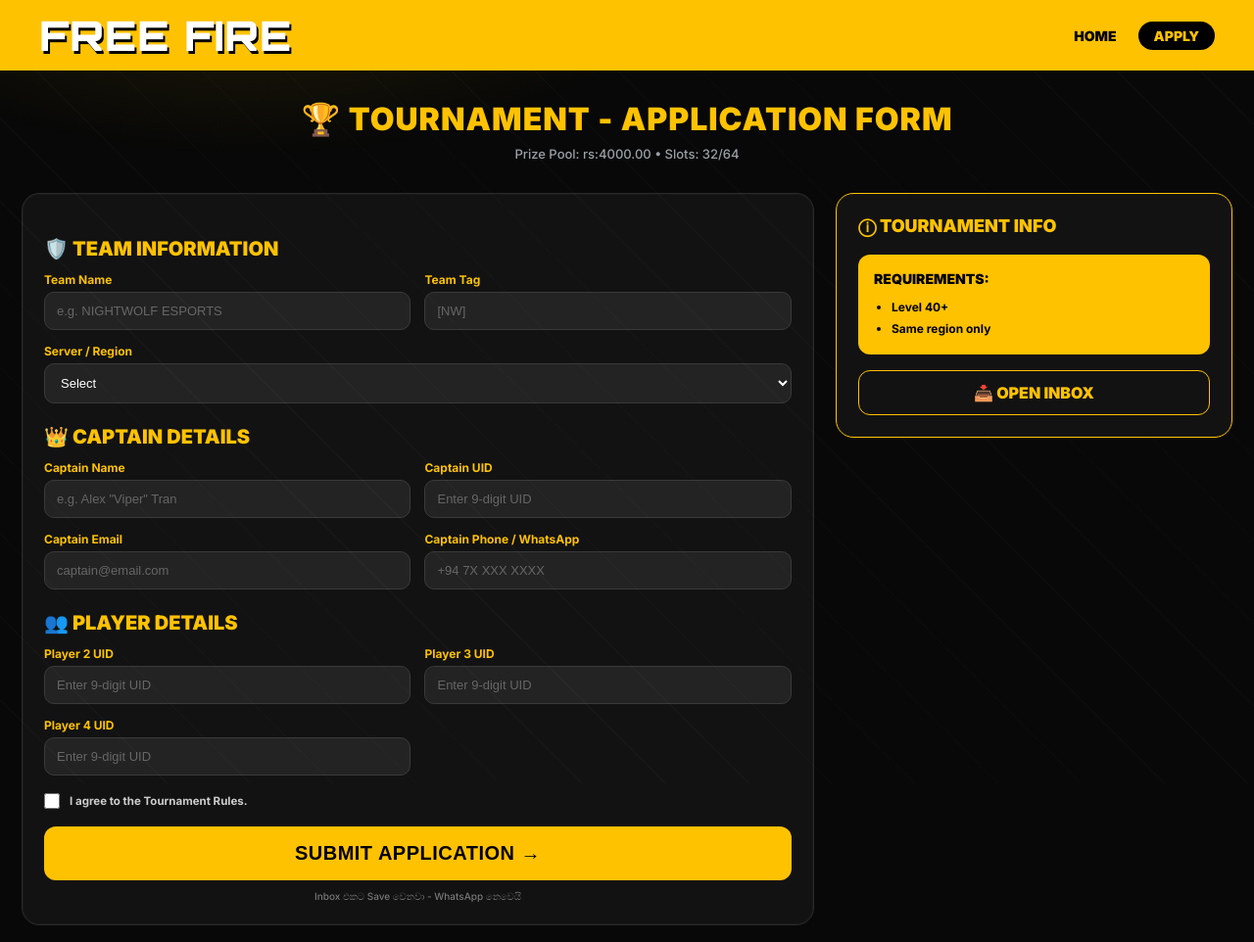
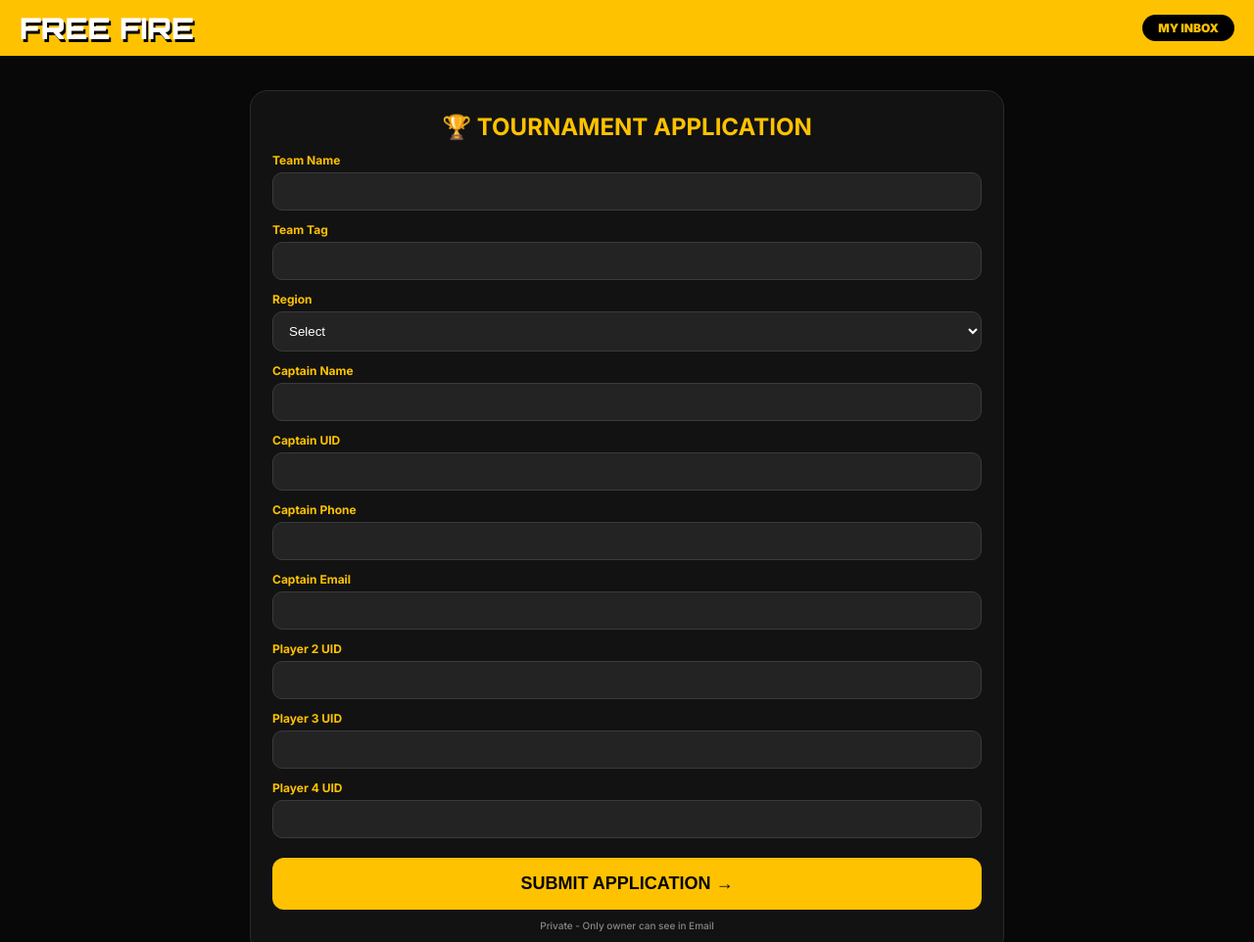
Before and after one commit to onlinerashmikayt-crypto/gaming-rashaa-pc, a plain HTML site: page FF from.html in a window 1280 px wide. Shown: the top 962 px of the page at 98% size. Drawn offline with Linux system fonts and the light colour scheme.

Commit message:
Update FF from.html

```diff
--- a/FF from.html
+++ b/FF from.html
@@ -1,122 +1,65 @@
 <!DOCTYPE html>
 <html lang="en">
 <head>
-<meta charset="UTF-8">
-<meta name="viewport" content="width=device-width, initial-scale=1.0">
-<title>Free Fire • Tournament Application</title>
+<meta charset="UTF-8"><meta name="viewport" content="width=device-width, initial-scale=1.0">
+<title>Free Fire • Application</title>
 <link href="https://fonts.googleapis.com/css2?family=Orbitron:wght@900&family=Inter:wght@500;700;900&display=swap" rel="stylesheet">
 <style>
-*{margin:0;padding:0;box-sizing:border-box}
-body{background:#080808;color:#fff;font-family:'Inter',sans-serif;overflow-x:hidden}
-body::before{content:'';position:fixed;inset:0;background:radial-gradient(800px 400px at 20% -10%, #ffcc0022 0%, transparent 60%),repeating-linear-gradient(45deg, #ffffff05 0 1px, transparent 1px 60px);pointer-events:none}
-.header{background:#FFC200;display:flex;align-items:center;justify-content:space-between;padding:10px 40px;position:sticky;top:0;z-index:10}
-.logo{font-family:'Orbitron',sans-serif;font-size:42px;font-weight:900;color:#fff;letter-spacing:1px;text-shadow:2px 3px 0 #000}
-.nav{display:flex;gap:22px;font-weight:900;font-size:14px;color:#000;align-items:center}
-.nav .active{background:#000;color:#FFC200;padding:6px 16px;border-radius:20px}
-.hero{text-align:center;padding:30px 15px 10px}
-.hero h1{color:#FFC200;font-size:32px;font-weight:900;letter-spacing:1px}
-.hero p{color:#9aa0a6;font-size:13px;margin-top:8px}
-.wrap{max-width:1280px;margin:0 auto;display:flex;gap:22px;padding:22px;flex-wrap:wrap}
-.card{background:#121212;border:1px solid #2a2a2a;border-radius:18px;padding:22px;box-shadow:0 0 0 1px #ffffff08 inset}
-.left{flex:1.7;min-width:360px}
-.right{flex:0.8;min-width:300px;border-color:#FFC200;height:fit-content;position:sticky;top:80px}
-.sec{display:flex;align-items:center;gap:8px;color:#FFC200;font-weight:900;font-size:20px;margin:22px 0 12px}
-.grid{display:grid;grid-template-columns:1fr 1fr;gap:14px}
-@media(max-width:800px){.grid{grid-template-columns:1fr}.wrap{padding:12px}.header{padding:10px 15px}.logo{font-size:28px}.right{position:relative;top:0}}
-label{color:#FFC200;font-size:12px;font-weight:700;margin-bottom:5px;display:block}
-.inp{width:100%;background:#232323;border:1px solid #3a3a3a;border-radius:10px;padding:11px 12px;color:#fff;font-size:13px;transition:.2s}
-.inp::placeholder{color:#666}
-.inp:focus{border-color:#FFC200;outline:none;background:#2c2c2c}
-.check{margin:18px 0;display:flex;gap:10px;font-size:11.5px;color:#ccc;line-height:1.4}
-.check input{accent-color:#FFC200;width:16px;height:16px}
-.btn{width:100%;background:#FFC200;color:#000;border:none;padding:16px;border-radius:12px;font-size:20px;font-weight:900;cursor:pointer;letter-spacing:.5px}
-.btn:hover{background:#ffe14d;transform:translateY(-1px)}
-.muted{font-size:10px;color:#777;text-align:center;margin-top:10px}
-.infoTitle{color:#FFC200;font-weight:900;font-size:18px;margin-bottom:18px;display:flex;gap:8px;align-items:center}
-.info{margin-bottom:20px;display:flex;gap:12px}
-.info b{font-size:14px;color:#fff}
-.info span{font-size:13px;color:#ddd}
-.yellow{background:#FFC200;color:#000;border-radius:12px;padding:16px;font-weight:900;font-size:14px}
-.yellow ul{margin:10px 0 0 18px;font-weight:700;font-size:12px;line-height:1.8}
-.down{margin-top:16px;border:1px solid #FFC200;color:#FFC200;text-align:center;padding:12px;border-radius:12px;font-weight:900;cursor:pointer}
-.down:hover{background:#FFC200;color:#000}
+*{margin:0;padding:0;box-sizing:border-box}body{background:#080808;color:#fff;font-family:'Inter',sans-serif}
+.header{background:#FFC200;display:flex;align-items:center;justify-content:space-between;padding:10px 20px;position:sticky;top:0;z-index:10}
+.logo{font-family:'Orbitron',sans-serif;font-size:30px;font-weight:900;color:#fff;text-shadow:2px 3px 0 #000}
+.wrap{max-width:800px;margin:20px auto;padding:15px}
+.card{background:#121212;border:1px solid #2a2a2a;border-radius:18px;padding:22px}
+label{color:#FFC200;font-size:12px;font-weight:700;margin-bottom:5px;display:block;margin-top:12px}
+.inp{width:100%;background:#232323;border:1px solid #3a3a3a;border-radius:10px;padding:11px 12px;color:#fff}
+.btn{width:100%;background:#FFC200;color:#000;border:none;padding:16px;border-radius:12px;font-size:18px;font-weight:900;cursor:pointer;margin-top:20px}
+.btn:disabled{background:#555}
 </style>
 </head>
 <body>
-<div class="header">
-<div class="logo">FREE FIRE</div>
-<div class="nav">
-<a href="index.html" style="color:#000;text-decoration:none"><span>HOME</span></a>
-<span class="active">APPLY</span>
-</div>
+<div class="header"><div class="logo">FREE FIRE</div><a href="inbox.html" style="background:#000;color:#FFC200;padding:6px 16px;border-radius:20px;text-decoration:none;font-weight:900;font-size:12px">MY INBOX</a></div>
+<div class="wrap">
+<form class="card" id="ffForm" action="https://formsubmit.co/rashmika19941030@gmail.com" method="POST">
+<h2 style="color:#FFC200;text-align:center">🏆 TOURNAMENT APPLICATION</h2>
+
+<!-- FormSubmit Settings - Private Save -->
+<input type="hidden" name="_subject" value="🔥 NEW FF TOURNAMENT APPLICATION!">
+<input type="hidden" name="_template" value="table">
+<input type="hidden" name="_captcha" value="false">
+<input type="hidden" name="_next" value="https://onlinerashmikayt-crypto.github.io/ga/thankyou.html">
+
+<label>Team Name</label><input class="inp" name="Team Name" required>
+<label>Team Tag</label><input class="inp" name="Team Tag" required>
+<label>Region</label><select class="inp" name="Region" required><option value="">Select</option><option>SG - Sri Lanka</option><option>Middle East</option></select>
+<label>Captain Name</label><input class="inp" name="Captain Name" required>
+<label>Captain UID</label><input class="inp" name="Captain UID" required>
+<label>Captain Phone</label><input class="inp" name="Captain Phone" required>
+<label>Captain Email</label><input class="inp" name="Captain Email" type="email" required>
+<label>Player 2 UID</label><input class="inp" name="Player 2 UID" required>
+<label>Player 3 UID</label><input class="inp" name="Player 3 UID" required>
+<label>Player 4 UID</label><input class="inp" name="Player 4 UID" required>
+
+<button class="btn" id="submitBtn" type="submit">SUBMIT APPLICATION →</button>
+<p style="font-size:10px;color:#888;text-align:center;margin-top:10px">Private - Only owner can see in Email</p>
+</form>
 </div>
 
-<div class="hero">
-<h1>🏆 TOURNAMENT - APPLICATION FORM</h1>
-<p>Prize Pool: rs:4000.00 • Slots: 32/64</p>
-</div>
-
-<div class="wrap">
-<form class="card left" id="ffForm">
-<div class="sec">🛡️ TEAM INFORMATION</div>
-<div class="grid">
-<div><label>Team Name</label><input class="inp" name="teamName" placeholder="e.g. NIGHTWOLF ESPORTS" required></div>
-<div><label>Team Tag</label><input class="inp" name="teamTag" placeholder="[NW]" required></div>
-<div style="grid-column:1/-1"><label>Server / Region</label>
-<select class="inp" name="region" required><option value="">Select</option><option>SG REGION - Sri Lanka</option><option>Middle East</option><option>Europe</option></select></div>
-</div>
-
-<div class="sec">👑 CAPTAIN DETAILS</div>
-<div class="grid">
-<div><label>Captain Name</label><input class="inp" name="capName" placeholder='e.g. Alex "Viper" Tran' required></div>
-<div><label>Captain UID</label><input class="inp" name="capUID" placeholder="Enter 9-digit UID" required></div>
-<div><label>Captain Email</label><input class="inp" name="email" type="email" placeholder="captain@email.com" required></div>
-<div><label>Captain Phone / WhatsApp</label><input class="inp" name="capPhone" placeholder="+94 7X XXX XXXX" required></div>
-</div>
-
-<div class="sec">👥 PLAYER DETAILS</div>
-<div class="grid">
-<div><label>Player 2 UID</label><input class="inp" name="p2" placeholder="Enter 9-digit UID" required></div>
-<div><label>Player 3 UID</label><input class="inp" name="p3" placeholder="Enter 9-digit UID" required></div>
-<div><label>Player 4 UID</label><input class="inp" name="p4" placeholder="Enter 9-digit UID" required></div>
-</div>
-
-<label class="check"><input type="checkbox" required><span>I agree to the Tournament Rules.</span></label>
-<button class="btn" type="submit">SUBMIT APPLICATION →</button>
-<p class="muted">Inbox එකට Save වෙනවා - WhatsApp නෙවෙයි</p>
-</form>
-
-<div class="card right">
-<div class="infoTitle">ⓘ TOURNAMENT INFO</div>
-<div class="yellow">REQUIREMENTS:<ul><li>Level 40+</li><li>Same region only</li></ul></div>
-<a href="inbox.html" style="text-decoration:none"><div class="down">📥 OPEN INBOX</div></a>
-</div>
-</div>
-
-<!-- ========= HARI SCRIPT EKA MEKA ========= -->
 <script>
-document.getElementById('ffForm').addEventListener('submit', function(e){
- e.preventDefault();
+// Local backup එකටත් save වෙනවා (ඔයාට විතරක් inbox eke penna)
+document.getElementById('ffForm').addEventListener('submit', function(){
  const d = new FormData(this);
  const newApp = {
-  team: d.get('teamName') + ' ' + d.get('teamTag'),
-  region: d.get('region'),
-  capName: d.get('capName'),
-  capUID: d.get('capUID'),
-  email: d.get('email'),
-  phone: d.get('capPhone'),
-  p2: d.get('p2'),
-  p3: d.get('p3'),
-  p4: d.get('p4'),
+  team: d.get('Team Name')+' '+d.get('Team Tag'),
+  capName: d.get('Captain Name'),
+  phone: d.get('Captain Phone'),
+  email: d.get('Captain Email'),
   time: new Date().toLocaleString()
  };
  let oldApps = JSON.parse(localStorage.getItem('my_inbox') || '[]');
  oldApps.push(newApp);
  localStorage.setItem('my_inbox', JSON.stringify(oldApps));
- alert('✅ Application Inbox එකට ගියා!');
- window.location.href = 'inbox.html';
+ document.getElementById('submitBtn').innerText = "SENDING...";
 });
 </script>
-
 </body>
 </html>
```
